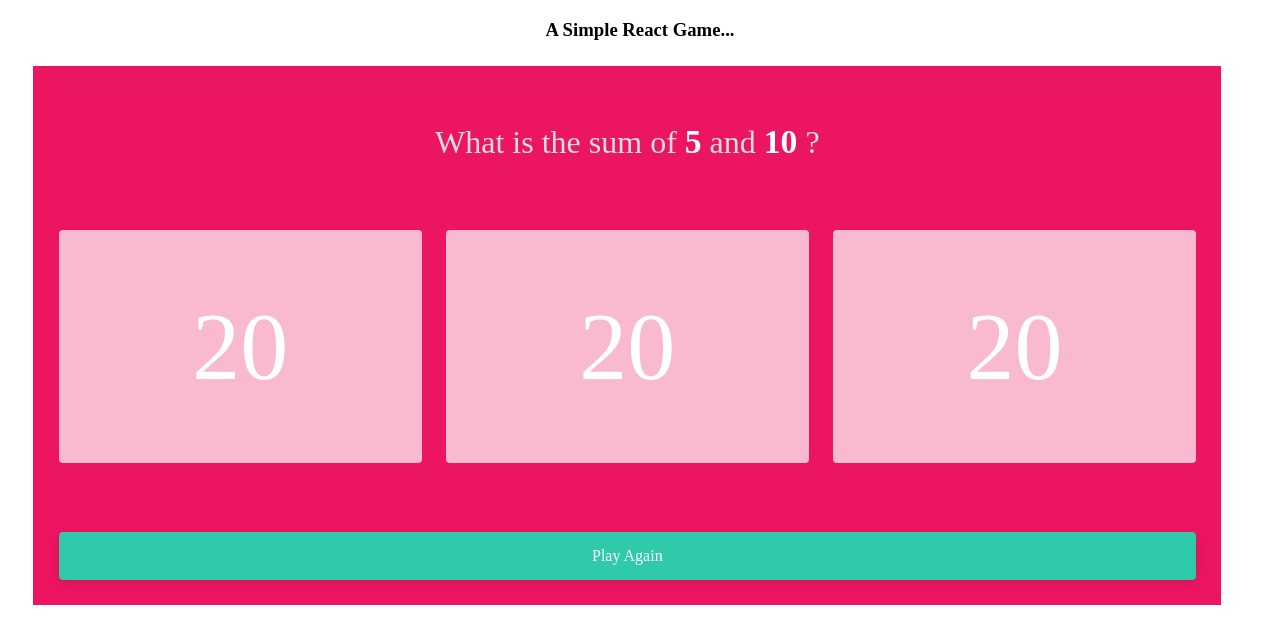
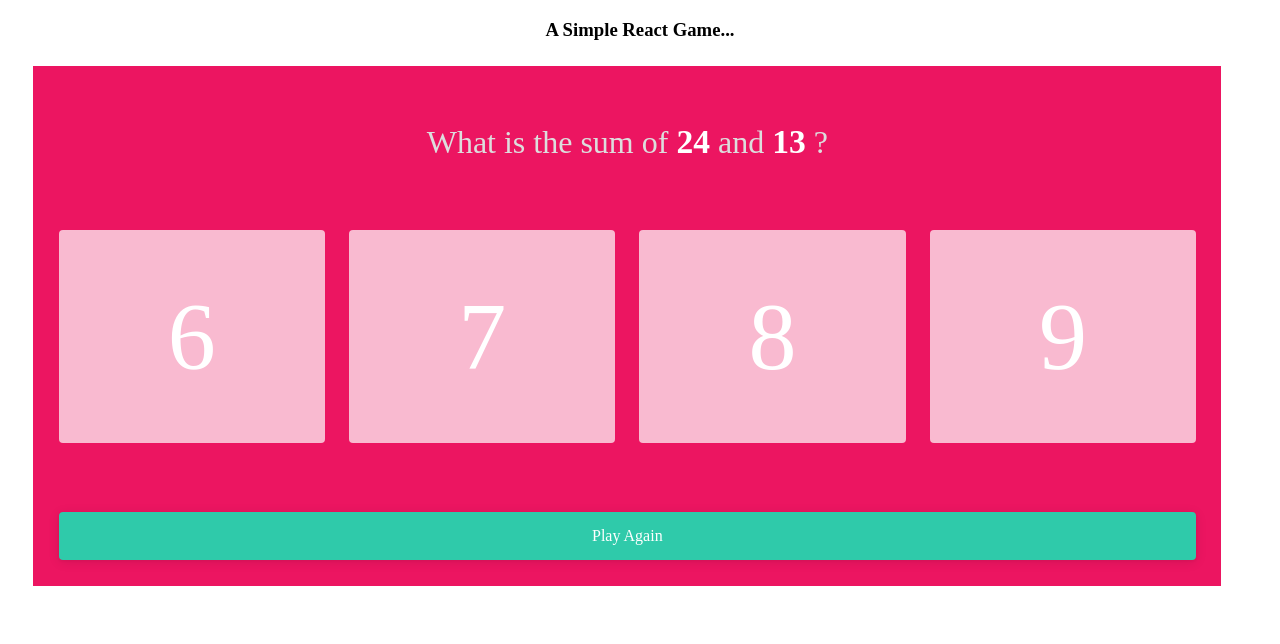
Before and after one commit to adewale2018/simple_game, a React (Create React App) app: page / in a window 1280 px wide. Shown: the top 644 px of the page. Built offline with nearby package versions, Linux system fonts and the light colour scheme.

Commit message:
Make the option component dynamic

```diff
--- a/src/components/Quiz.js
+++ b/src/components/Quiz.js
@@ -5,20 +5,30 @@ class Quiz extends Component {
   constructor(props) {
     super(props);
     this.renderOptions = this.renderOptions.bind(this);
+    let riddle = this.playGame();
+    this.state = { riddle };
+  }
+  randomNumber(min, max) {
+    return Math.floor(Math.random() * (max-min + 1)) + min;
+  }
+  playGame() {
+    let field1 = this.randomNumber(20, 40);
+    let field2 = this.randomNumber(12, 33);
+    let result =  field1 + field2;
     let riddle = {
       resultsArray: [6, 7, 8, 9],
-      field1: 5,
-      field2: 8,
-      answer: 15
+      field1: field1,
+      field2: field2,
+      answer: result
     };
-    this.state = { riddle };
+    return riddle;
   }
   renderOptions() {
     return (
       <div className='options'>
-        <QuizOptions />
-        <QuizOptions />
-        <QuizOptions />
+        {this.state.riddle.resultsArray.map((option, i) => (
+          <QuizOptions option={option} key={i} />
+        ))}
       </div>
     );
   }
@@ -27,8 +37,8 @@ class Quiz extends Component {
       <div className='quiz'>
         <div className='quiz-content'>
           <p className='question'>
-            What is the sum of <span className='text-info'>5</span> and{" "}
-            <span className='text-info'>10</span> ?{" "}
+            What is the sum of <span className='text-info'>{this.state.riddle.field1}</span> and{" "}
+            <span className='text-info'>{this.state.riddle.field2}</span> ?{" "}
           </p>
           {this.renderOptions()}
           <div className='play-again'>
--- a/src/components/QuizOptions.js
+++ b/src/components/QuizOptions.js
@@ -1,9 +1,9 @@
 import React from "react";
 
-const QuizOptions = () => {
+const QuizOptions = ({ option }) => {
   return (
     <div className='fields'>
-      <div className='field-block'>20</div>
+      <div className='field-block'>{option}</div>
     </div>
   );
 };
```
